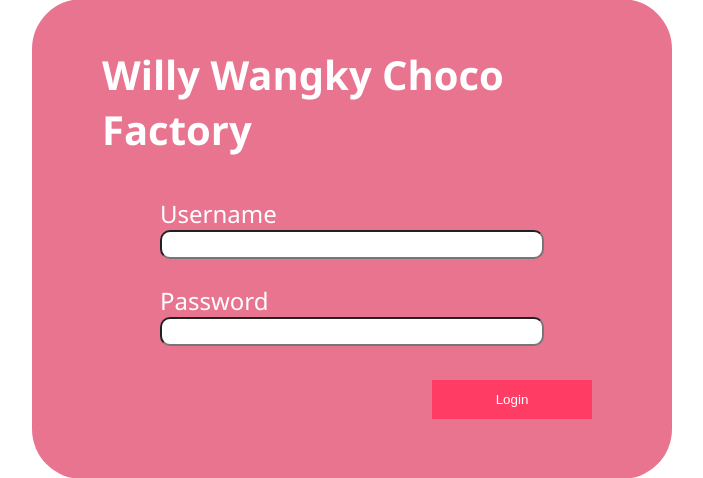
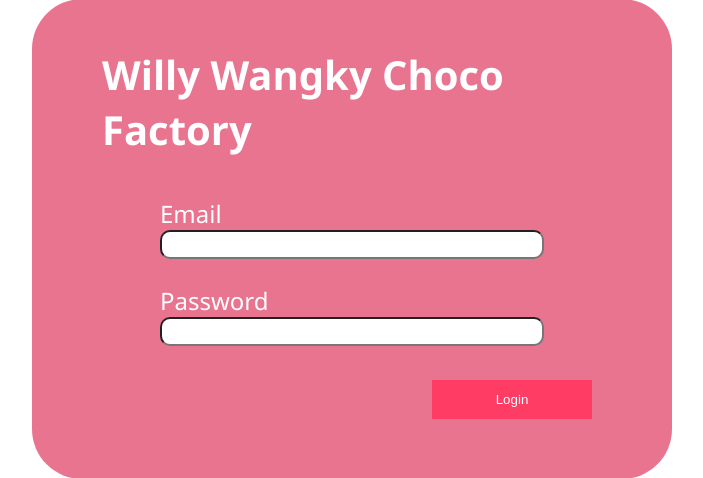
Before and after one commit to primayoriko/choco-shop-web, a PHP site: page /src/login.php in a window 1280 px wide. Shown: the part 161-639 px from the top of the page, without its empty margins (288-991 px from the left). Run offline with PHP 8.4, Linux system fonts and the light colour scheme.

Commit message:
Merge branch 'master' of https://gitlab.informatika.org/prima.yoriko/if3110-2020-01-k03-02

```diff
--- a/config/init_db.php
+++ b/config/init_db.php
@@ -70,11 +70,12 @@ if ($conn->query($sql) === TRUE){
 $sql = "CREATE TABLE sessions (
     hash_id VARCHAR(65) NOT NULL,
     username VARCHAR(50) NOT NULL,
+    email VARCHAR(100) NOT NULL,
     is_superuser BOOLEAN NOT NULL,
     login_time DATETIME NOT NULL,
     expire_time DATETIME NOT NULL,
     PRIMARY KEY (hash_id),
-    -- FOREIGN KEY (username, is_superuser) REFERENCES users(username, is_superuser)
+    FOREIGN KEY (email) REFERENCES users(email),
     FOREIGN KEY (username) REFERENCES users(username)
 )";
 
--- a/src/login.php
+++ b/src/login.php
@@ -17,15 +17,16 @@
         }
         catch(Exception $error){
             $error_message = $error->getMessage();
+            echo $error_message;
         }
     }
 
 
     if($_SERVER["REQUEST_METHOD"] === "POST"){
-        $username = trim($_POST["username"]);
+        $email = trim($_POST["email"]);
         $password = trim($_POST["password"]);
         try{
-            $token = $make_token($username, $password);
+            $token = $make_token($email, $password);
             if($token['is_success']){
                 // echo $token['session_id'];
                 setcookie('sessionID', $token['session_id'], [
@@ -44,6 +45,7 @@
         }
         catch (Exception $error){
             $error_message = $error->getMessage();
+            echo $error_message;
         }
     }
 
@@ -53,10 +55,10 @@
 <html>
 
 <head>
+    <link rel="stylesheet" href="../public/css/logreg.css" type="text/css">
     <meta charset="UTF-8">
     <meta name="viewport" content="width=device-width, initial-scale=1.0">
-    <title>Register</title>
-    <link rel="stylesheet" href="../public/css/logreg.css" type="text/css">
+    <title>Login</title>
 </head>
 
 <body>
@@ -66,16 +68,14 @@
                 Willy Wangky Choco Factory
             </div>
             <form id="login" action="login.php" method="POST">
-                <div class="text-content label">Username</div>
-                <span id="usernameErrorRow" style="display: none"></span>
-                <p id="usernameError"> </p>
-                <input class="text-input" id="usernameField" name="username">
+                <div class="text-content label">Email</div>
+                <input class="text-input" id="emailField" name="email" type="email">
                 <div class="text-content label">Password</div>
                 <input class="text-input" type="password" id="passwordField" name="password">
+                <span id="login-info"></span>
                 <button class="btn-primary" type="submit" form="login">Login</button>
             </form>
         </div>
     </main>
 </body>
-
 </html>
--- a/src/utils/authentication.php
+++ b/src/utils/authentication.php
@@ -40,7 +40,7 @@
         }
     };
 
-    $make_token = function($username, $password){
+    $make_token = function($email, $password){
         require_once __DIR__ . '/../../config/auth.config.php';
         ['connect_db' => $connect_db ] = require __DIR__ . '/db_connect.php';
 
@@ -50,28 +50,29 @@
         $expire_time = date('Y-m-d H:i:s',
                 strtotime('+4 hour +20 minutes',strtotime($curr_time)));
 
-        $username = trim($username);
+        $email = trim($email);
         $password = trim($password);
 
         $pdo = $connect_db();
-        $sql = "SELECT * FROM users WHERE username = :username";
+        $sql = "SELECT * FROM users WHERE email = :email";
 
         $stmt = $pdo->prepare($sql);
-        $stmt->bindParam(":username", $username);
+        $stmt->bindParam(":email", $email);
 
         try{
             $stmt->execute();
             if($stmt->rowCount() === 1){
                 $user = $stmt->fetch(PDO::FETCH_OBJ);
                 if(password_verify($password, $user->password_hash)){
-                    $hash_id = hash_hmac('sha256', $username . $curr_time, SECRET_KEY);
+                    $hash_id = hash_hmac('sha256', $email . $curr_time, SECRET_KEY);
 
-                    $sql = "INSERT INTO sessions (hash_id, username, is_superuser, login_time, expire_time)
-                                VALUES (:hash_id, :username, :is_superuser, :login_time, :expire_time)";
+                    $sql = "INSERT INTO sessions (hash_id, username, email, is_superuser, login_time, expire_time)
+                                VALUES (:hash_id, :username, :email, :is_superuser, :login_time, :expire_time)";
 
                     $stmt = $pdo->prepare($sql);
                     $stmt->bindParam(":hash_id", $hash_id);
-                    $stmt->bindParam(":username", $username);
+                    $stmt->bindParam(":username", $user->username);
+                    $stmt->bindParam(":email", $email);
                     $stmt->bindParam(":is_superuser", $user->is_superuser);
                     $stmt->bindParam(":login_time", $curr_time);
                     $stmt->bindParam(":expire_time", $expire_time);
@@ -82,8 +83,8 @@
                         'is_success' => true,
                         'message' => 'login success',
                         'session_id' => $hash_id,
-                        'username' => $username,
-                        'email' => $user->email,
+                        'username' => $user->username,
+                        'email' => $email,
                         'is_superuser' => $user->is_superuser,
                         'login_time' => $curr_time,
                         'expire_time'=> $expire_time
@@ -93,14 +94,14 @@
                 else {
                     return array(
                             'is_success' => false,
-                            'message' => 'password or username wrong'
+                            'message' => 'password or email wrong'
                         );
                 }
             }
             else {
                 return array(
                     'is_success' => false,
-                    'message' => 'password or username wrong'
+                    'message' => 'password or email wrong'
                 );
             }
 
```
